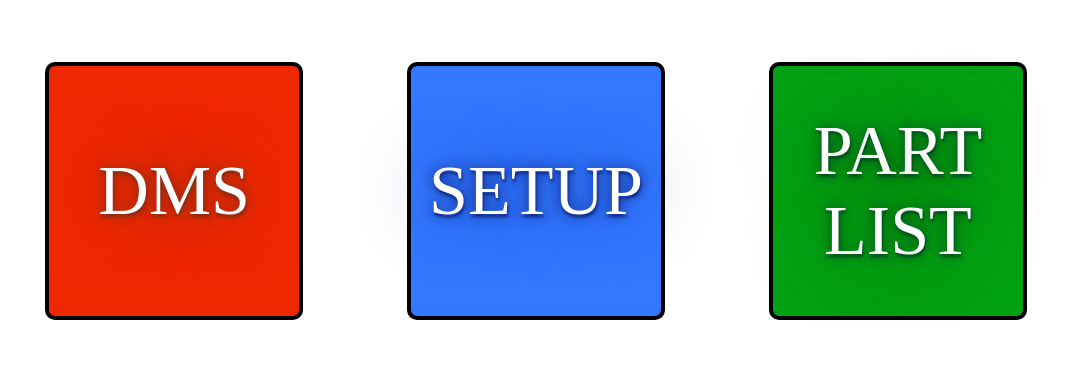
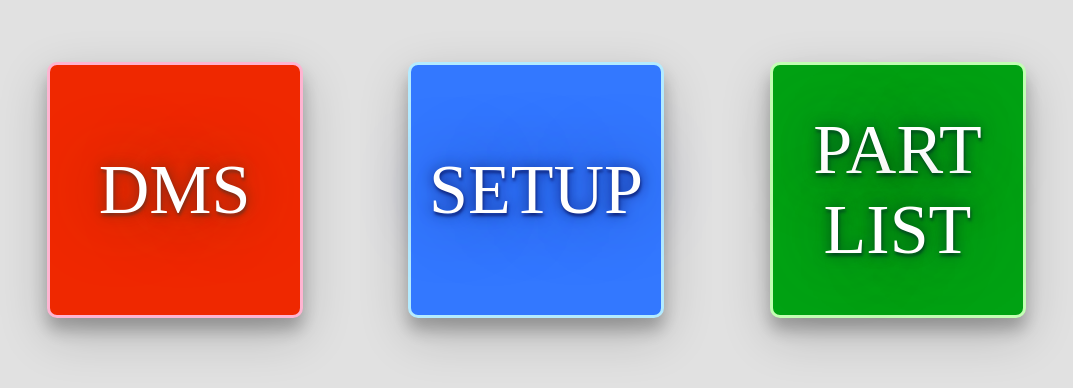
Before and after one commit to swon1014/web, a plain HTML site: page trmaster.html in a window 1280 px wide. Shown: the part 358-746 px from the top of the page, without its empty margins (109-1182 px from the left). Drawn offline with Linux system fonts and the light colour scheme.

Commit message:
Add files via upload

```diff
--- a/trmaster.html
+++ b/trmaster.html
@@ -9,6 +9,7 @@
         margin-bottom:400px;
         margin-left:50px;
         margin-right:50px;
+        background-color: #E1E1E1;
       }
       div{
         display: grid;
@@ -17,6 +18,7 @@
         align-content: center;
       }
       div1{
+        box-shadow: 0 12px 16px 0 rgba(0,0,0,0.24), 0 17px 50px 0 rgba(0,0,0,0.19);
         overflow: hidden;
         cursor: pointer;
         display: grid;
@@ -28,18 +30,19 @@
         width: 250px;
         height: 250px;
         text-align: center;
-        border: 4px solid black;
+        border: 3px solid #FFB4D1;
         border-radius: 10px;
         text-shadow: 1px 3px 3px #862D16, 0 0 1em #862D16, 0 0 0.2em #862D16;
       }
       div1:hover{
-        box-shadow: 0 12px 16px 0 rgba(0,0,0,0.24), 0 17px 50px 0 rgba(0,0,0,0.19);
+        box-shadow: 0 12px 16px 0 rgba(0,0,0,0.50), 0 17px 50px 0 rgba(0,0,0,0.19);
       }
       div1:active{
         background-color: #EF2800;
         transform: translateY(4px);
       }
       div2{
+        box-shadow: 0 12px 16px 0 rgba(0,0,0,0.24), 0 17px 50px 0 rgba(0,0,0,0.19);
         cursor: pointer;
         display: grid;
         align-content: center;
@@ -50,18 +53,19 @@
         width: 250px;
         height: 250px;
         text-align: center;
-        border: 4px solid black;
+        border: 3px solid #B4EBFF;
         border-radius: 10px;
         text-shadow: 1px 3px 3px #112A87, 0 0 1em #112A87, 0 0 0.2em #112A87;
       }
       div2:hover{
-        box-shadow: 0 12px 16px 0 rgba(0,0,0,0.24), 0 17px 50px 0 rgba(0,0,0,0.19);
+        box-shadow: 0 12px 16px 0 rgba(0,0,0,0.50), 0 17px 50px 0 rgba(0,0,0,0.19);
       }
       div2:active{
         background-color: #3378FF;
         transform: translateY(4px);
       }
       div3{
+        box-shadow: 0 12px 16px 0 rgba(0,0,0,0.24), 0 17px 50px 0 rgba(0,0,0,0.19);
         cursor: pointer;
         display: grid;
         align-content: center;
@@ -72,12 +76,12 @@
         width: 250px;
         height: 250px;
         text-align: center;
-        border: 4px solid black;
+        border: 3px solid #C3FFB4;
         border-radius: 10px;
         text-shadow: 1px 3px 3px #004E1F, 0 0 1em #004E1F, 0 0 0.2em #004E1F;
       }
       div3:hover{
-        box-shadow: 0 12px 16px 0 rgba(0,0,0,0.24), 0 17px 50px 0 rgba(0,0,0,0.19);
+        box-shadow: 0 12px 16px 0 rgba(0,0,0,0.50), 0 17px 50px 0 rgba(0,0,0,0.19);
       }
       div3:active{
         background-color: #00A213;
```
